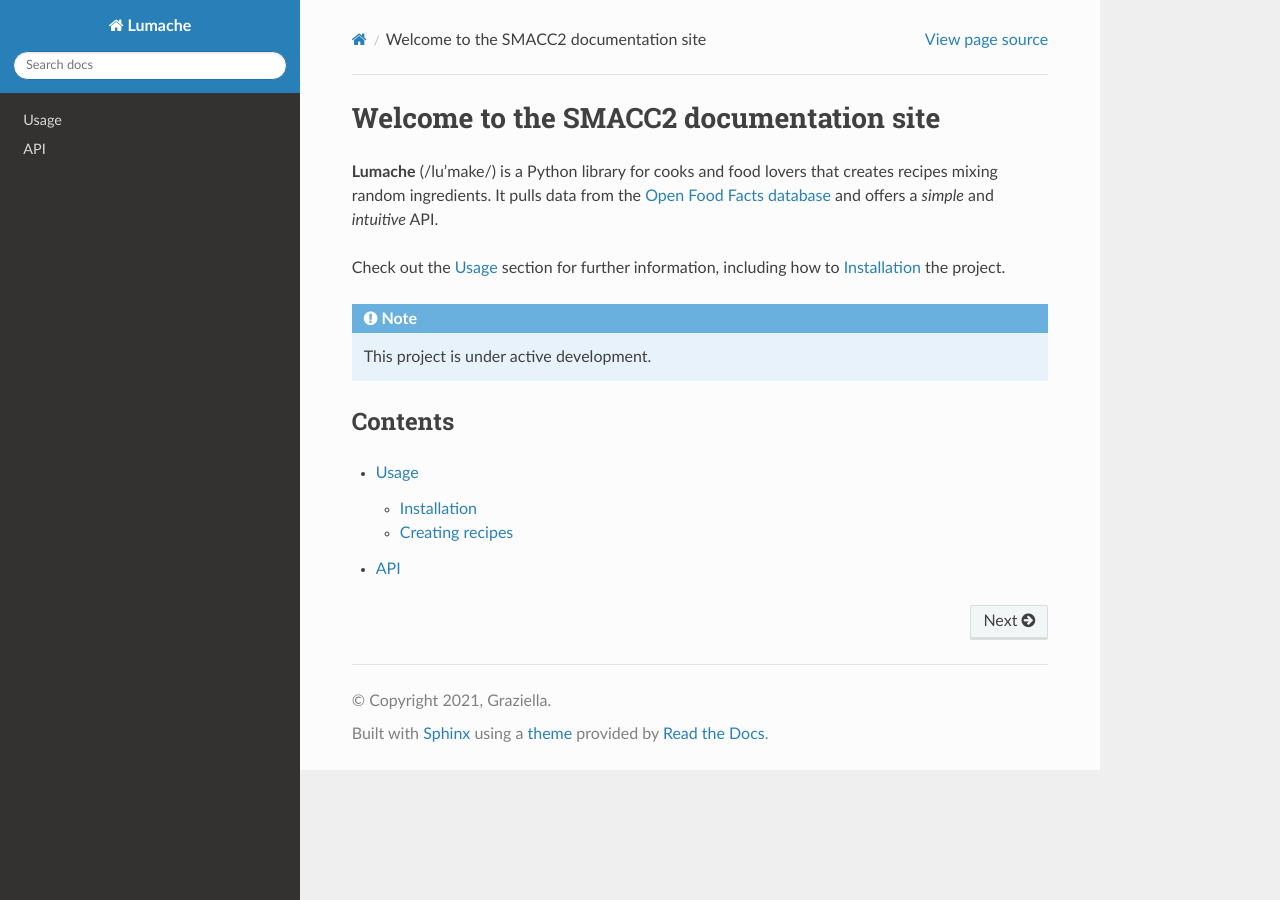
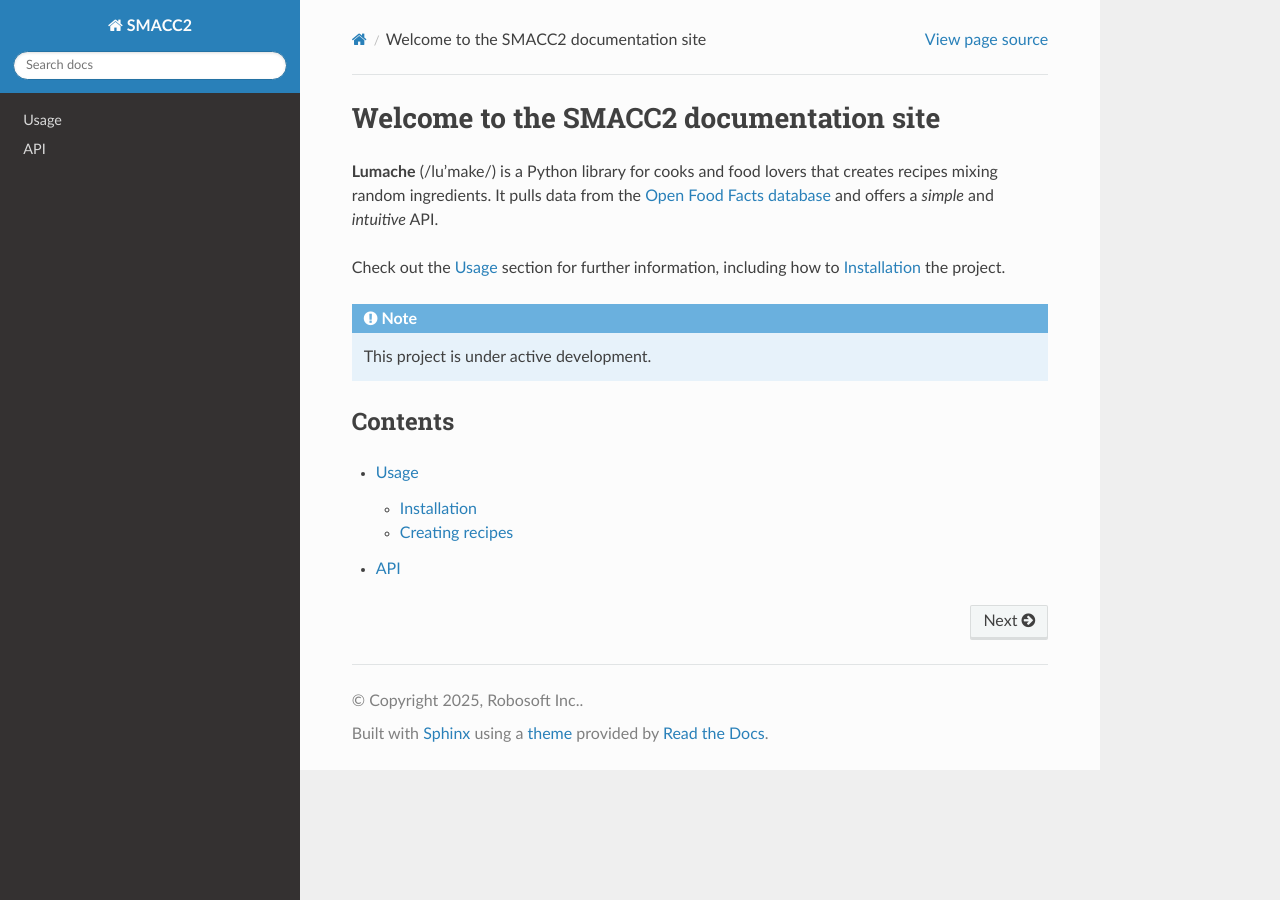
Before and after one commit to robosoft-ai/smacc2_docs, a Sphinx documentation site: the page built from docs/source/index.rst, in a window 1280 px wide. Built offline with Sphinx 7.4.7 and the Read the Docs theme 3.1.0, drawn with Linux system fonts in a browser that asks for light colours.

Commit message:
Update conf.py

```diff
--- a/docs/source/conf.py
+++ b/docs/source/conf.py
@@ -2,9 +2,9 @@
 
 # -- Project information
 
-project = 'Lumache'
-copyright = '2021, Graziella'
-author = 'Graziella'
+project = 'SMACC2'
+copyright = '2025, Robosoft Inc.'
+author = 'Brett Aldrich'
 
 release = '0.1'
 version = '0.1.0'
```
